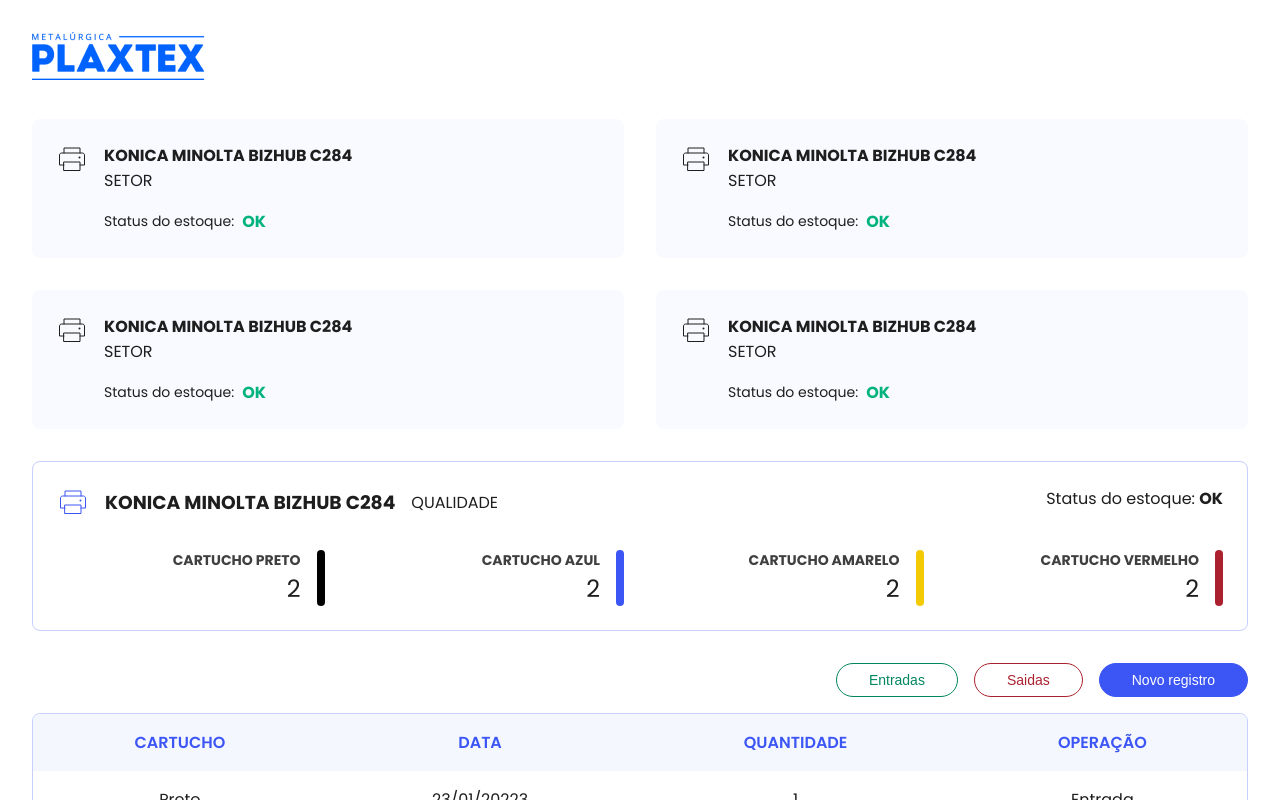
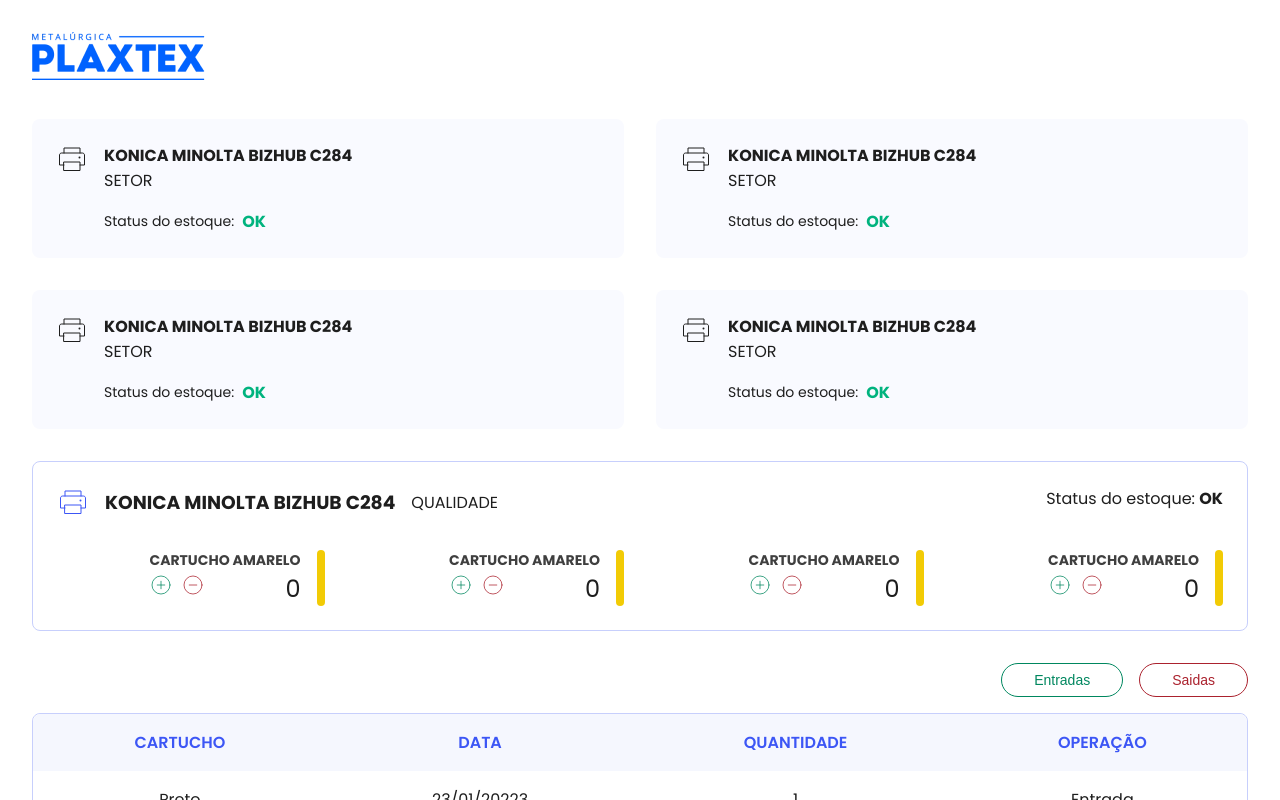
Before and after one commit to rotrenanoliveira/gestao-impressoras, a React (Vite) app: page / in a window 1280 px wide. Shown: the top 800 px of the page. Built offline with nearby package versions, Linux system fonts and the light colour scheme.

Commit message:
Finalizando estilização

```diff
--- /dev/null
+++ b/src/pages/home/components/InkCounter/index.tsx
@@ -0,0 +1,30 @@
+import { useState } from "react";
+import { MinusCircle, PlusCircle } from "phosphor-react";
+
+import { InkCounterContainer, CounterContainer, LeftBar, Counter, AddInk, RemoveInk } from "./styles";
+
+export function InkCounter() {
+  const [counter, setCounter] = useState(0);
+
+  return (
+    <InkCounterContainer>
+      <CounterContainer>
+        <strong>cartucho amarelo</strong>
+        <Counter>
+          <div>
+            <AddInk onClick={() => setCounter((state) => state + 1)}>
+              <PlusCircle size={24} weight="thin" />
+            </AddInk>
+
+            <RemoveInk onClick={() => setCounter((state) => state - 1)}>
+              <MinusCircle size={24} weight="thin" />
+            </RemoveInk>
+          </div>
+
+          <span>{counter}</span>
+        </Counter>
+      </CounterContainer>
+      <LeftBar inkColor="yellow" />
+    </InkCounterContainer>
+  );
+}
--- /dev/null
+++ b/src/pages/home/components/InkCounter/styles.ts
@@ -0,0 +1,75 @@
+import styled from "styled-components";
+
+const INK_COLORS = {
+  black: "black",
+  yellow: "yellow-500",
+  red: "red-500",
+  blue: "blue-700",
+} as const;
+
+interface LeftBarProps {
+  inkColor: keyof typeof INK_COLORS;
+}
+
+export const InkCounterContainer = styled.div`
+  gap: 1rem;
+  display: flex;
+  justify-content: flex-end;
+`;
+
+export const LeftBar = styled.div<LeftBarProps>`
+  width: 8px;
+  height: 100%;
+  border-radius: 8px;
+  background-color: ${(props) => props.theme[INK_COLORS[props.inkColor]]};
+`;
+
+export const CounterContainer = styled.div`
+  strong {
+    display: block;
+    text-transform: uppercase;
+    font-size: 0.875rem;
+    opacity: 0.85;
+  }
+
+  span {
+    display: block;
+    font-size: 1.5rem;
+    text-align: right;
+  }
+`;
+
+export const Counter = styled.div`
+  display: flex;
+  align-items: center;
+  justify-content: space-between;
+`;
+
+const CounterButton = styled.button`
+  border: 0;
+  line-height: 0;
+  cursor: pointer;
+  margin-right: 0.5rem;
+  border-radius: 9999px;
+  background: transparent;
+
+  transition: all 0.3s;
+`;
+
+export const AddInk = styled(CounterButton)`
+  color: ${(props) => props.theme["green-500"]};
+
+  &:hover {
+    color: ${(props) => props.theme.white};
+    background-color: ${(props) => props.theme["green-500"]};
+  }
+`;
+
+export const RemoveInk = styled(CounterButton)`
+  color: ${(props) => props.theme["red-500"]};
+
+  &:hover {
+    color: ${(props) => props.theme.white};
+    background-color: ${(props) => props.theme["red-500"]};
+  }
+`;
--- a/src/pages/home/components/PrinterInkStock/index.tsx
+++ b/src/pages/home/components/PrinterInkStock/index.tsx
@@ -1,12 +1,10 @@
 import { Printer as PrinterIcon } from "phosphor-react";
+import { InkCounter } from "../InkCounter";
 
 import {
   PrinterInkStockContainer,
   PrinterInfoContainer,
   PrinterTitle,
-  InkCounter,
-  CounterContainer,
-  LeftBar,
   PrinterInkStockContent,
   InkStockContainer,
   Actions,
@@ -30,37 +28,10 @@
         </section>
 
         <PrinterInkStockContent>
-          <InkCounter>
-            <CounterContainer>
-              <strong>cartucho preto</strong>
-              <span>2</span>
-            </CounterContainer>
-            <LeftBar inkColor="black" />
-          </InkCounter>
-
-          <InkCounter>
-            <CounterContainer>
-              <strong>cartucho azul</strong>
-              <span>2</span>
-            </CounterContainer>
-            <LeftBar inkColor="blue" />
-          </InkCounter>
-
-          <InkCounter>
-            <CounterContainer>
-              <strong>cartucho amarelo</strong>
-              <span>2</span>
-            </CounterContainer>
-            <LeftBar inkColor="yellow" />
-          </InkCounter>
-
-          <InkCounter>
-            <CounterContainer>
-              <strong>cartucho vermelho</strong>
-              <span>2</span>
-            </CounterContainer>
-            <LeftBar inkColor="red" />
-          </InkCounter>
+          <InkCounter />
+          <InkCounter />
+          <InkCounter />
+          <InkCounter />
         </PrinterInkStockContent>
       </PrinterInfoContainer>
 
@@ -68,7 +39,6 @@
         <Actions>
           <ActionButton action="income">Entradas</ActionButton>
           <ActionButton action="outcome">Saidas</ActionButton>
-          <ActionButton action="register">Novo registro</ActionButton>
         </Actions>
 
         <table>
--- a/src/pages/home/components/PrinterInkStock/styles.ts
+++ b/src/pages/home/components/PrinterInkStock/styles.ts
@@ -1,15 +1,4 @@
 import styled, { css } from "styled-components";
-
-const INK_COLORS = {
-  black: "black",
-  yellow: "yellow-500",
-  red: "red-500",
-  blue: "blue-700",
-} as const;
-
-interface LeftBarProps {
-  inkColor: keyof typeof INK_COLORS;
-}
 
 const ACTIONS_TYPE = {
   income: "green-500",
@@ -55,34 +44,6 @@
   display: grid;
   grid-template-columns: repeat(4, 1fr);
   gap: 2rem;
-`;
-
-export const InkCounter = styled.div`
-  gap: 1rem;
-  display: flex;
-  justify-content: flex-end;
-`;
-
-export const LeftBar = styled.div<LeftBarProps>`
-  width: 8px;
-  height: 100%;
-  border-radius: 8px;
-  background-color: ${(props) => props.theme[INK_COLORS[props.inkColor]]};
-`;
-
-export const CounterContainer = styled.div`
-  strong {
-    display: block;
-    text-transform: uppercase;
-    font-size: 0.875rem;
-    opacity: 0.85;
-  }
-
-  span {
-    display: block;
-    font-size: 1.5rem;
-    text-align: right;
-  }
 `;
 
 export const InkStockContainer = styled.div`
--- a/src/styles/themes/default.ts
+++ b/src/styles/themes/default.ts
@@ -8,6 +8,7 @@
   "blue-500": "#CED5FD",
   "blue-700": "#3C56F5",
 
+  "gray-100": "#E1E1E6",
   "gray-800": "#202024",
   "gray-900": "#1E1E1E",
 
```
Also changed, not shown: package.json (+6 -1 lines), 1 other file (tests, documents, lock files or other folders).
